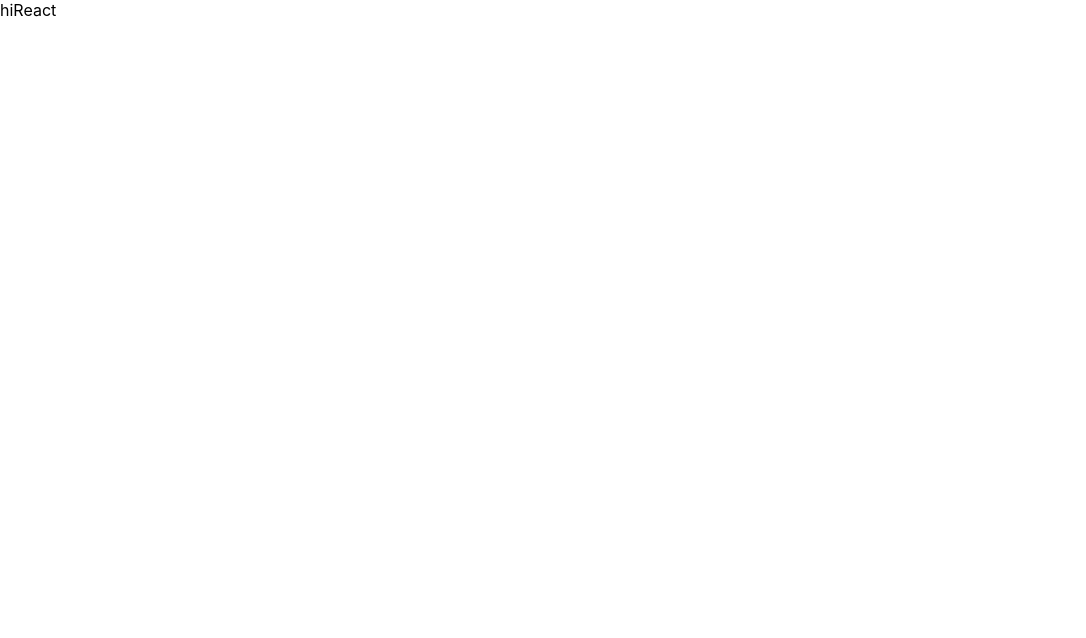
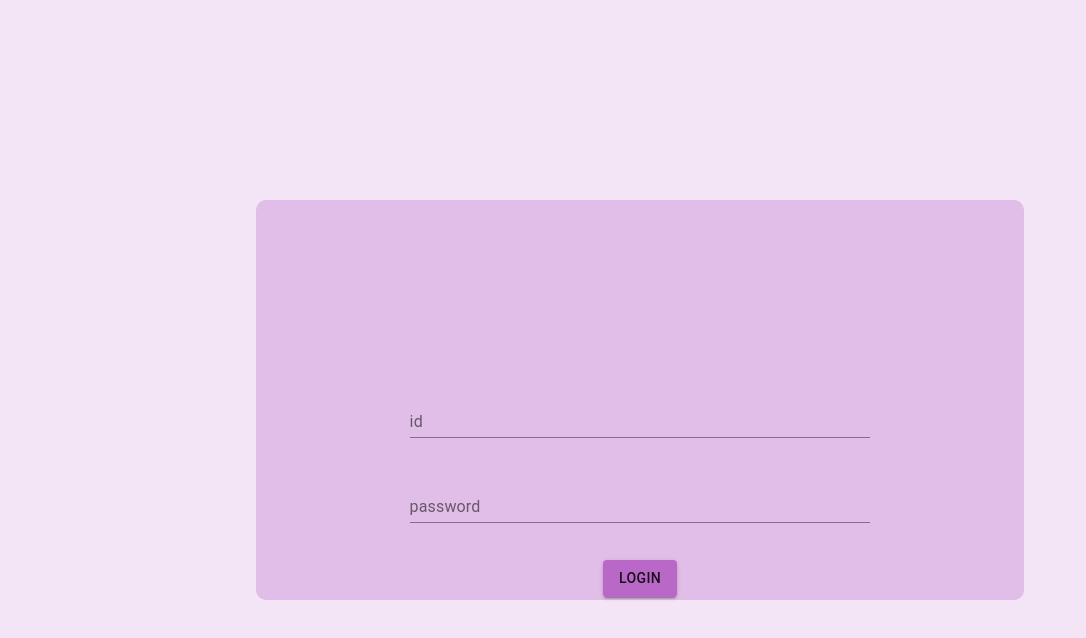
Before and after one commit to yeoro/Comfortabook, a React (Create React App) app in the folder frontend/: page / in a window 1280 px wide. Shown: the top 638 px of the page, without its empty margins (0-1086 px from the left). Built offline with nearby package versions, Linux system fonts and the light colour scheme.

Commit message:
add login_page

```diff
--- a/frontend/package.json
+++ b/frontend/package.json
@@ -4,6 +4,7 @@
   "private": true,
   "dependencies": {
     "@material-ui/core": "^4.11.0",
+    "@reduxjs/toolkit": "^1.4.0",
     "@testing-library/jest-dom": "^4.2.4",
     "@testing-library/react": "^9.5.0",
     "@testing-library/user-event": "^7.2.1",
@@ -11,9 +12,13 @@
     "@types/node": "^12.12.53",
     "@types/react": "^16.9.43",
     "@types/react-dom": "^16.9.8",
+    "@types/react-redux": "^7.1.9",
+    "material-auto-rotating-carousel": "^3.0.2",
     "react": "^16.13.1",
     "react-dom": "^16.13.1",
     "react-scripts": "3.4.1",
+    "react-swipeable-views": "^0.13.9",
+    "redux": "^4.0.5",
     "typescript": "^3.7.5"
   },
   "scripts": {
--- a/frontend/src/App.tsx
+++ b/frontend/src/App.tsx
@@ -1,15 +1,11 @@
 import * as React from "react";
-import Grid from "@material-ui/core/Grid";
-
 import "./App.css";
+import Loginpage from "./components/loginpage";
 
 function App() {
   return (
     <div className="App">
-      <Grid container>
-        <Grid>hi</Grid>
-        <Grid>React</Grid>
-      </Grid>
+      <Loginpage />
     </div>
   );
 }
--- /dev/null
+++ b/frontend/src/components/loginpage.tsx
@@ -0,0 +1,60 @@
+import * as React from "react";
+import { Grid, TextField, Button, Box } from "@material-ui/core";
+import { makeStyles } from "@material-ui/core/styles";
+
+const useStyles = makeStyles({
+  root: {
+    background: "#f3e5f5",
+    height: "100vh",
+    width: "100vw",
+  },
+  login: {
+    background: "#e1bee7",
+    height: "50vh",
+    width: "60vw",
+  },
+  form: {
+    height: "100%",
+  },
+  formGrid: {
+    height: "70%",
+    marginTop: "20%",
+    padding: "0 20%",
+  },
+  Button: {
+    background: "#ba68c8",
+  },
+});
+
+function Loginpage() {
+  const classes = useStyles();
+  return (
+    <Grid
+      className={classes.root}
+      container
+      justify="center"
+      alignItems="center"
+    >
+      <Box className={classes.login} borderRadius={10}>
+        <form className={classes.form}>
+          <Grid
+            container
+            className={classes.formGrid}
+            justify="space-evenly"
+            direction="column"
+          >
+            <TextField label="id"></TextField>
+            <TextField label="password" type="password"></TextField>
+            <div>
+              <Button className={classes.Button} variant="contained">
+                LOGIN
+              </Button>
+            </div>
+          </Grid>
+        </form>
+      </Box>
+    </Grid>
+  );
+}
+
+export default Loginpage;
```
Also changed, not shown: frontend/src/app/store.tsx (added, +7 -0 lines), 2 other files (tests, documents, lock files or other folders).
